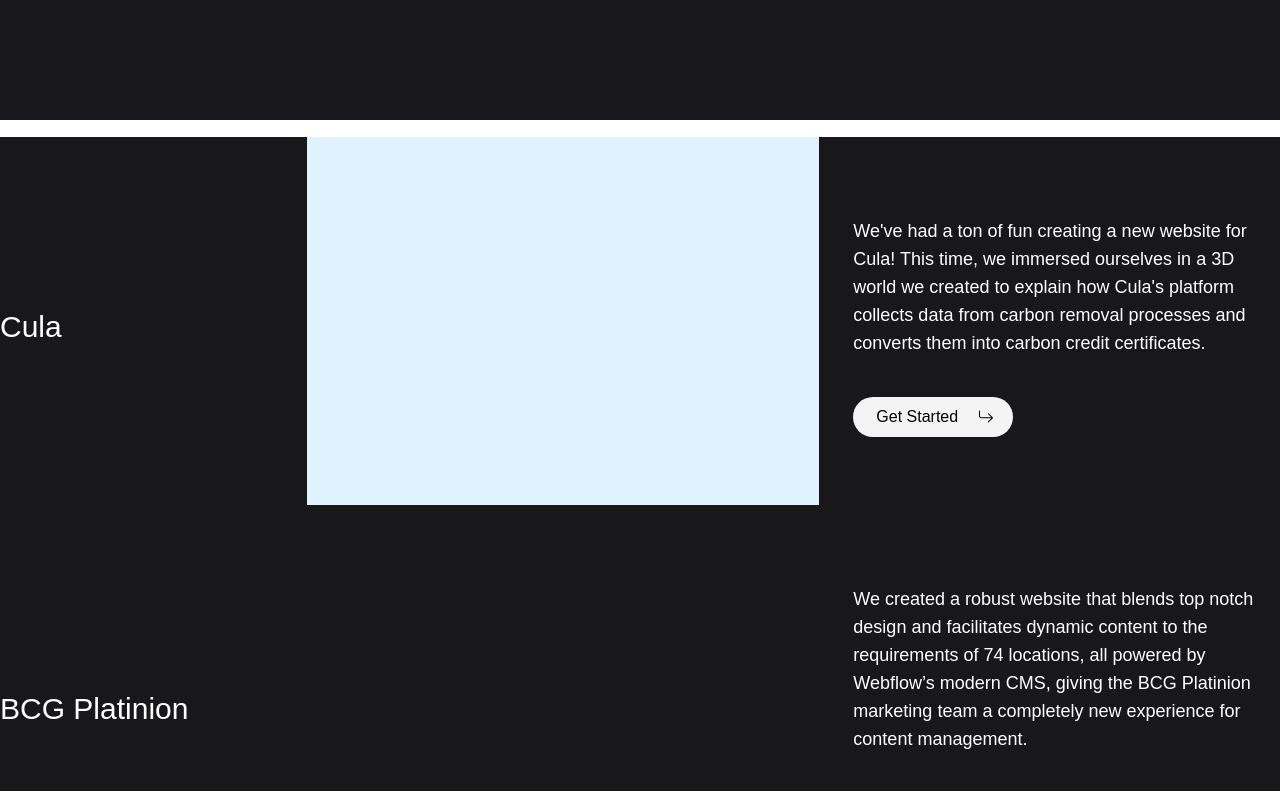
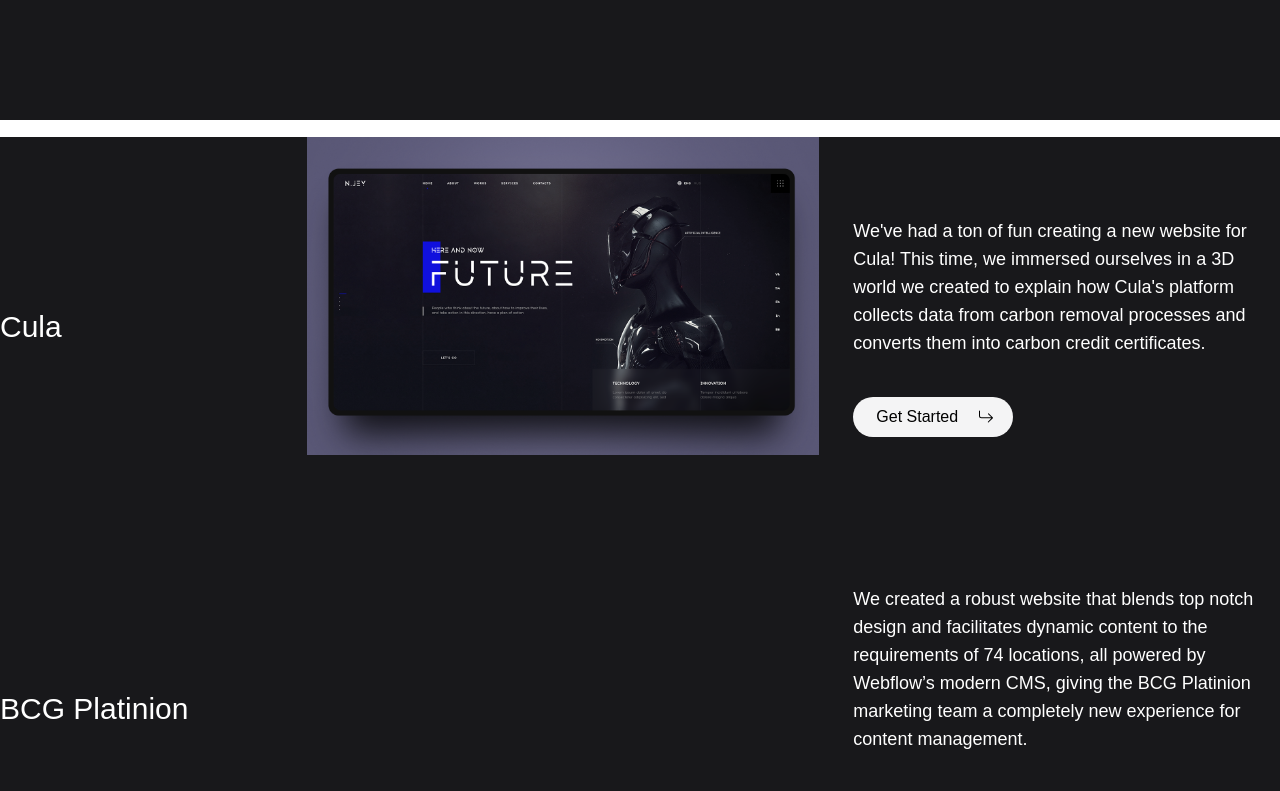
Before and after one commit to Pushpendra7409/Refokus, a React (Vite) app: page / in a window 1280 px wide. Shown: the part 680-1471 px from the top of the page. Built offline with nearby package versions, Linux system fonts and the light colour scheme.

Commit message:
Images Animation done

```diff
--- a/src/components/Products.jsx
+++ b/src/components/Products.jsx
@@ -24,14 +24,14 @@ function Products() {
           <motion.div
           initial={{ y: position, x: "-50%" }}
           animate={{ y: position + `rem` }}
-          className='window absolute w-[32rem] h-[23rem] bg-white left-[44%] overflow-hidden'>
+          transition={{ease: [0.16, 1, 0.3, 1], duration: .5}}
+          className='window absolute w-[32rem] h-[23rem] left-[44%] overflow-hidden'>
 
-          <motion.div animate={{y: -position+`rem`}}  className='w-full h-full bg-sky-100'></motion.div>
-          <motion.div animate={{y: -position+`rem`}}  className='w-full h-full bg-sky-200'></motion.div>
-          <motion.div animate={{y: -position+`rem`}}  className='w-full h-full bg-sky-300'></motion.div>
-          <motion.div animate={{y: -position+`rem`}}  className='w-full h-full bg-sky-400'></motion.div>
-          <motion.div animate={{y: -position+`rem`}}  className='w-full h-full bg-sky-500'></motion.div>
-
+          <motion.div animate={{y: -position+`rem`}} transition={{ease: [0.16, 1, 0.3, 1], duration: .5}} className='w-full h-full'><img src="/Img1.png"></img></motion.div>
+          <motion.div animate={{y: -position+`rem`}} transition={{ease: [0.16, 1, 0.3, 1], duration: .5}} className='w-full h-full'><img src="/Img2.png"></img></motion.div>
+          <motion.div animate={{y: -position+`rem`}} transition={{ease: [0.16, 1, 0.3, 1], duration: .5}} className='w-full h-full'><img src="/Img3.png"></img></motion.div>
+          <motion.div animate={{y: -position+`rem`}} transition={{ease: [0.16, 1, 0.3, 1], duration: .5}} className='w-full h-full'><img src="/Img4.png"></img></motion.div>
+          <motion.div animate={{y: -position+`rem`}} transition={{ease: [0.16, 1, 0.3, 1], duration: .5}} className='w-full h-full'><img src="/Img5.png"></img></motion.div>
           </motion.div>
         </div>
     </div>
```
